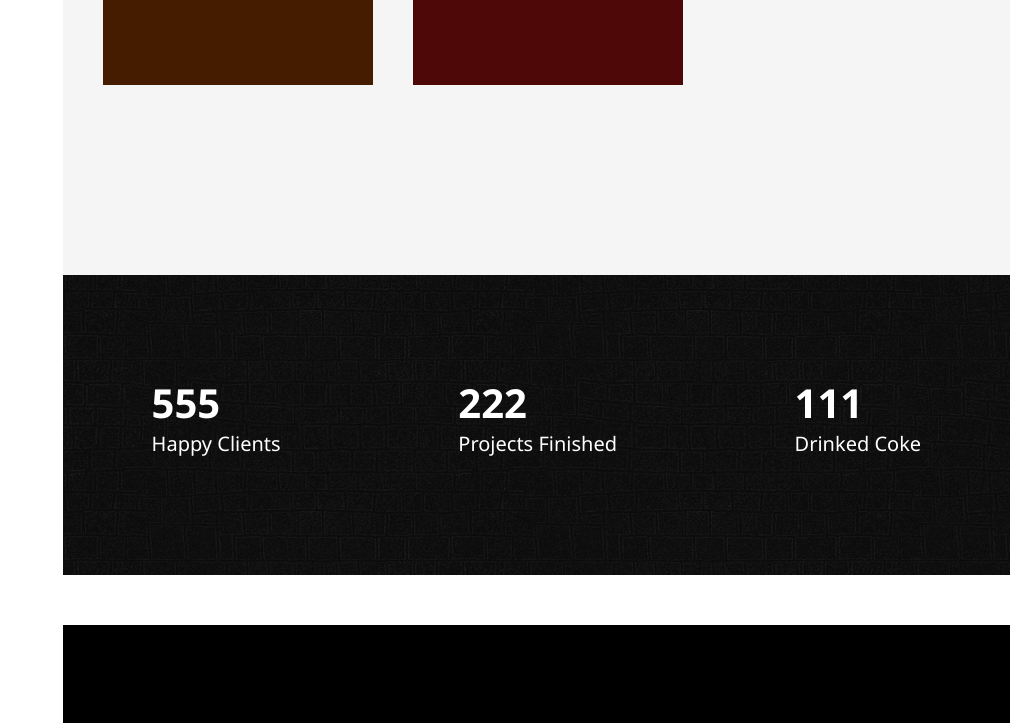
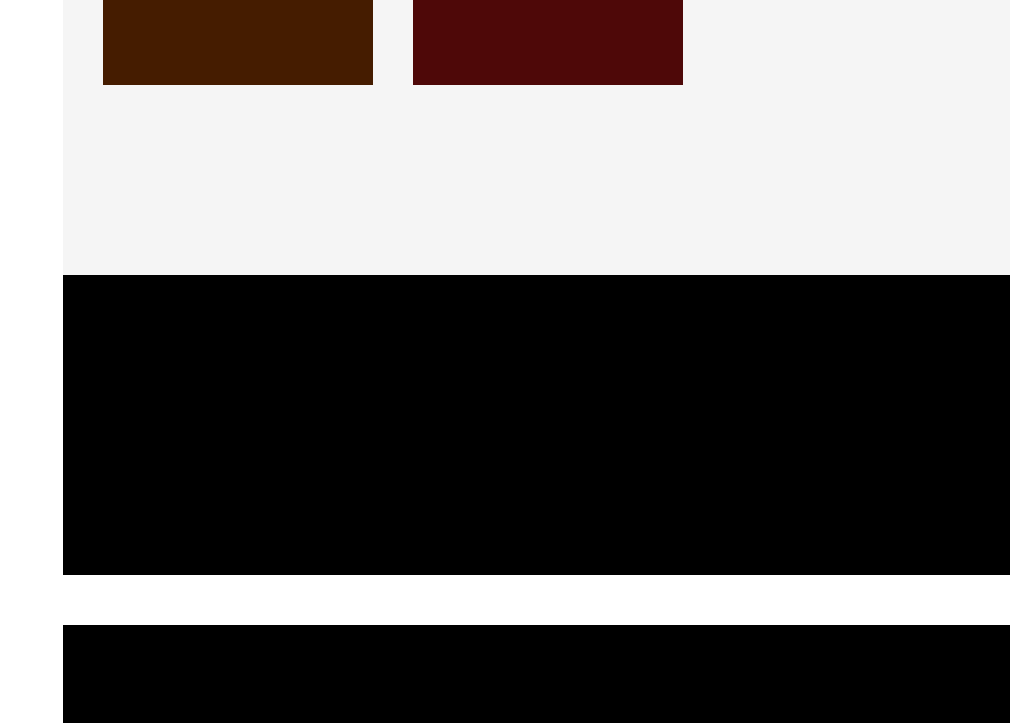
Before and after one commit to herryckksen/h2tdev.github.io, a plain HTML site: page index.html in a window 1280 px wide. Shown: the part 4337-5060 px from the top of the page, without its empty margins (270-1280 px from the left). Drawn offline with Linux system fonts and the light colour scheme.

Commit message:
Update custom.css

```diff
--- a/css/custom.css
+++ b/css/custom.css
@@ -291,13 +291,12 @@ a:hover{
     background-color: #4e0808;
 }
 .client{
-    background-image: url("../images/bag.jpg");
     background-color:black;
     width: 100%;
     height: 300px;
     display: flex;
     flex-wrap: wrap;
-    color: white;
+    color: black;
     margin-bottom: 50px;
 }
 .happy-client{
```
